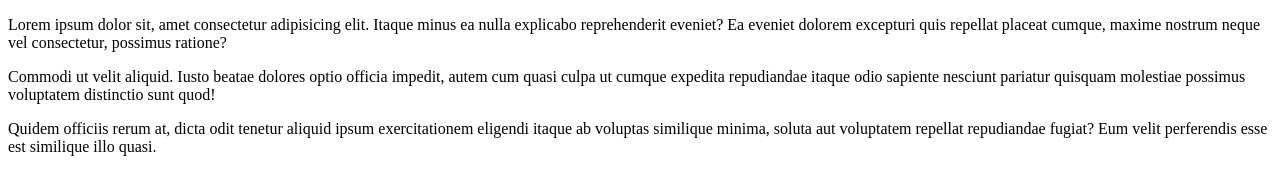
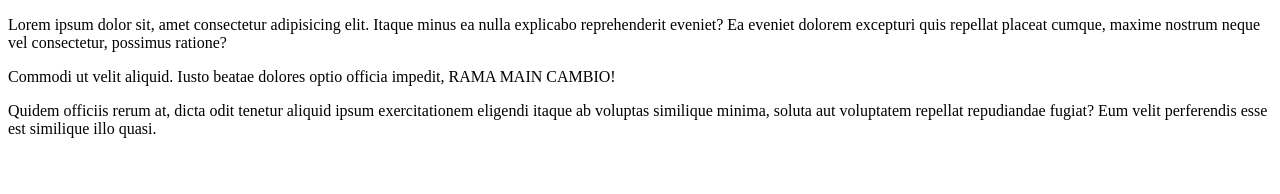
Before and after one commit to FrancoChappa/NuevoRepoGit-Javascript, a plain HTML site: page index.html in a window 1280 px wide. Drawn offline with Linux system fonts and the light colour scheme.

Commit message:
Cambio en Main

```diff
--- a/index.html
+++ b/index.html
@@ -8,7 +8,7 @@
 </head>
 <body>
     <p>Lorem ipsum dolor sit, amet consectetur adipisicing elit. Itaque minus ea nulla explicabo reprehenderit eveniet? Ea eveniet dolorem excepturi quis repellat placeat cumque, maxime nostrum neque vel consectetur, possimus ratione?</p>
-    <p>Commodi ut velit aliquid. Iusto beatae dolores optio officia impedit, autem cum quasi culpa ut cumque expedita repudiandae itaque odio sapiente nesciunt pariatur quisquam molestiae possimus voluptatem distinctio sunt quod!</p>
+    <p>Commodi ut velit aliquid. Iusto beatae dolores optio officia impedit, RAMA MAIN CAMBIO!</p>
     <p>Quidem officiis rerum at, dicta odit tenetur aliquid ipsum exercitationem eligendi itaque ab voluptas similique minima, soluta aut voluptatem repellat repudiandae fugiat? Eum velit perferendis esse est similique illo quasi.</p>
 
 
```
